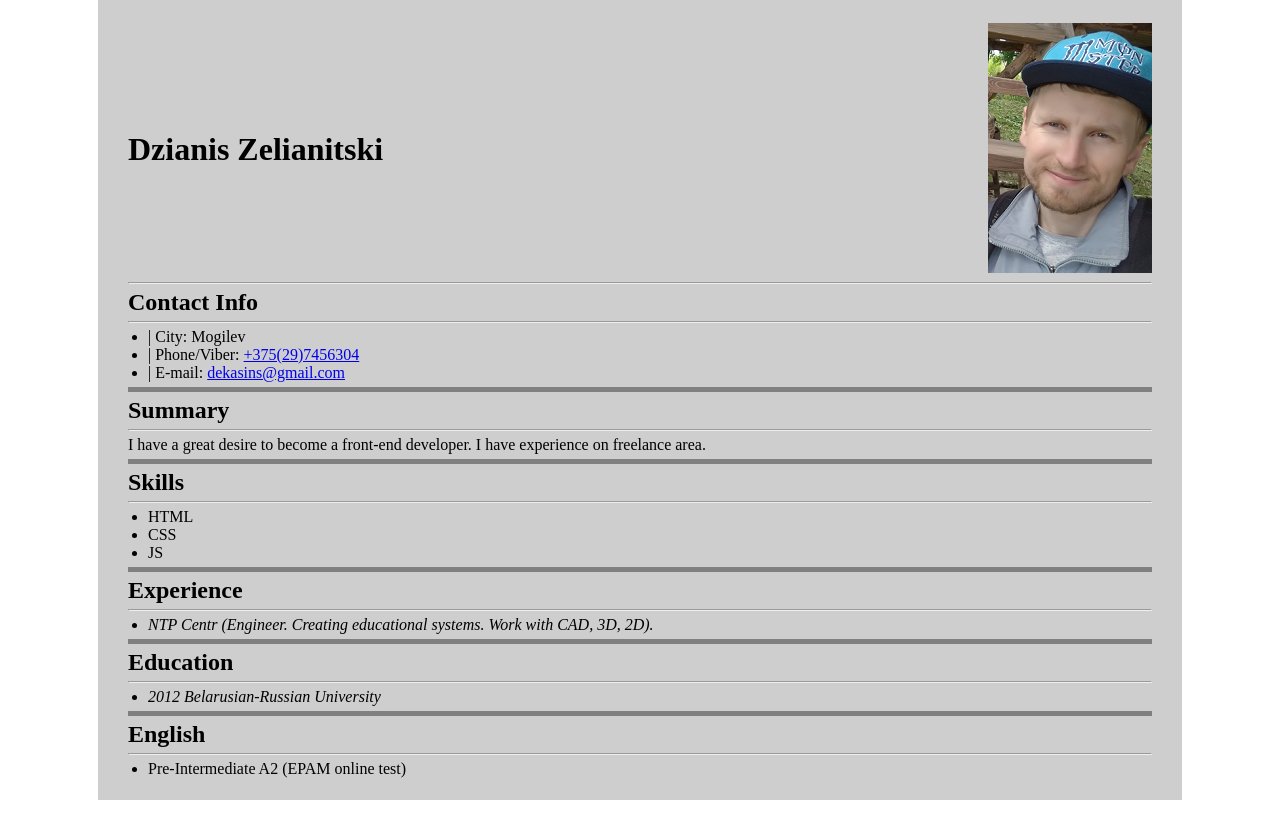
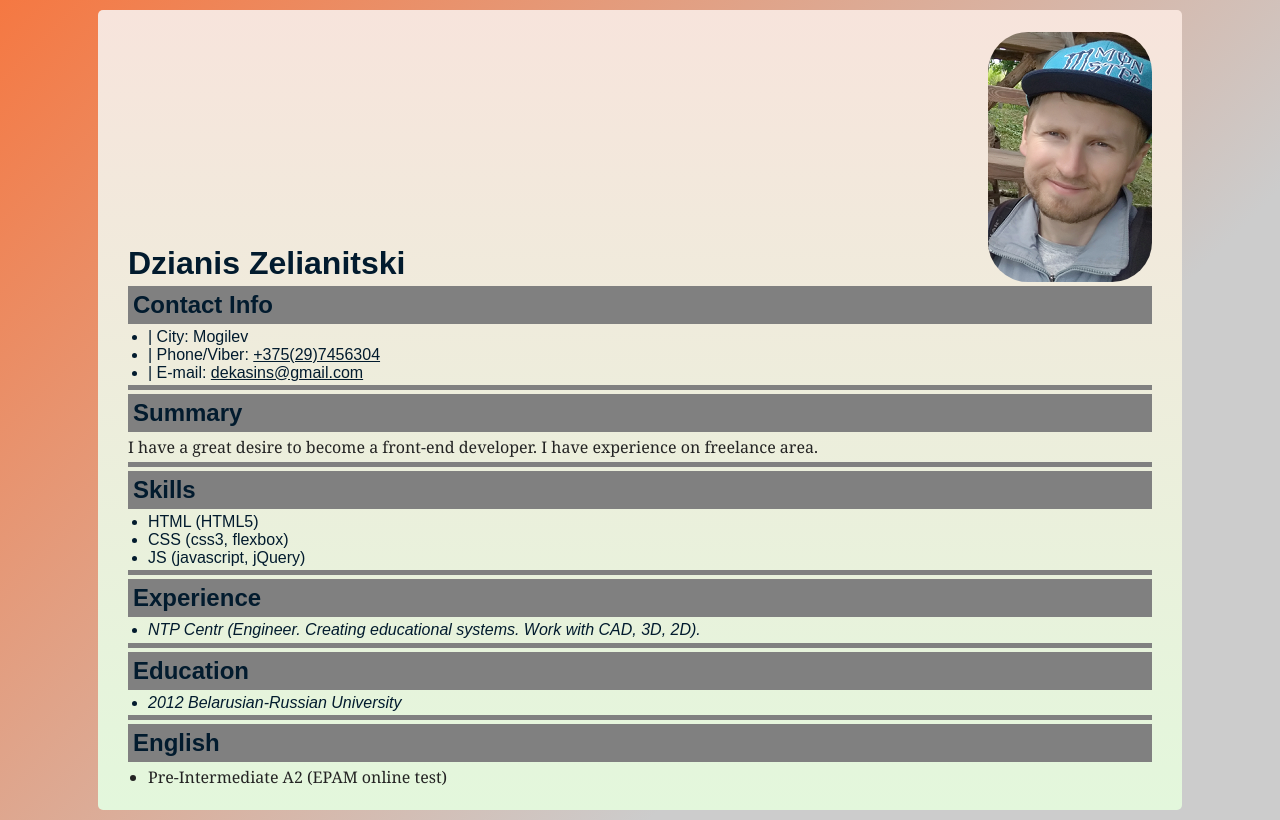
Before and after one commit to Dekasin/rsschool-cv, a plain HTML site: page index.html in a window 1280 px wide. Drawn offline with Linux system fonts and the light colour scheme.

Commit message:
fix: flex container

```diff
--- a/index.html
+++ b/index.html
@@ -6,15 +6,19 @@
     <link rel="stylesheet" href="style.css">
     <title>CV</title>
 </head>
+<body>
+<div class="wrapper">
+
+
     <div class="container">
-       <header><h1>Dzianis Zelianitski</h1>
-        <div class="photo"><img src="img/photo-cv.png" alt=""></div>
+       <header><h1 class="underline">Dzianis Zelianitski</h1>
+        <div class="photo"><img class="img" src="img/photo-cv.png" alt=""></div>
 
         </header>
-        <hr>
-        <h2>Contact Info</h2>
-        <hr>
-        <ul>
+
+        <h2><span class="underline">Contact Info</span> </h2>
+
+        <ul class="georgia">
             <li>| City: Mogilev</li>
             <li>| Phone/Viber: <a href="tel:+375297456304">+375(29)7456304</a></li>
             <li>| E-mail: <a href="mailto:dekasins@gmail.com">dekasins@gmail.com</a></li>
@@ -22,23 +26,25 @@
 
 <div class="border"></div>
 
-<h2>Summary</h2> <hr>
+<h2 class="underline">Summary</h2>
 
-I have a great desire to become a front-end developer. I have experience on freelance area.
+<p class="georgia">
+    I have a great desire to become a front-end developer. I have experience on freelance area.
+</p>
 
 <div class="border"></div>
 
 <h2>Skills</h2>
-<hr>
-<ul>
-    <li>HTML</li>
-    <li>CSS</li>
-    <li>JS</li>
+
+<ul class="georgia">
+    <li >HTML (HTML5)</li>
+    <li>CSS (css3, flexbox)</li>
+    <li>JS (javascript, jQuery)</li>
 </ul>
 
 <div class="border"></div>
 
-<h2>Experience</h2> <hr>
+<h2 class="underline">Experience</h2>
 <ul>
     <li> <em>NTP Centr (Engineer. Creating educational systems. Work with CAD, 3D, 2D).</em> </li>
 </ul>
@@ -46,7 +52,7 @@ I have a great desire to become a front-end developer. I have experience on free
 
 <div class="border"></div>
 
-<h2>Education</h2> <hr>
+<h2>Education</h2>
 <ul>
     <li>
         <em>2012 Belarusian-Russian University</em>
@@ -54,13 +60,11 @@ I have a great desire to become a front-end developer. I have experience on free
 </ul>
 <div class="border"></div>
 <h2>English</h2>
-<hr>
+
 <ul>
-    <li>Pre-Intermediate A2 (EPAM online test)</li>
+    <li class="georgia">Pre-Intermediate A2 (EPAM online test)</li>
 </ul>
     </div>
-
-<body>
-
+</div>
 </body>
 </html>
--- a/style.css
+++ b/style.css
@@ -2,41 +2,66 @@
 *, body {
 	margin: 0;
 	padding: 0;
+	font-family: Arial, Helvetica, sans-serif;
+	color:#021b2e
  }
 
+.wrapper{
+	background: linear-gradient(135deg, #f57842, #ccc 70%);
+	padding: 10px;
+}
 
 .container {
+	display: flex;
 	max-width: 1024px;
 	margin: 0 auto;
 	background-color: gray;
 	padding: 20px 30px;
-	background-color: rgb(206, 206, 206);
+	background: linear-gradient(to bottom, #f7e4dc, #e3f7dc);
 	min-height: 95vh;
-	display: flex;
 	flex-direction: column;
 	justify-content: space-around ;
+	border-radius: 5px;;
 }
-
-body {
-  margin: 0;
-  padding: 0;
-}
-
 
 header {
 	display: flex;
 	justify-content: space-between;
-	align-items: center;
+	align-items: flex-end;
 }
+h2{
+	background-color:gray;
+	padding:5px;
+}
+
 ul {
 	padding-left: 20px;
+}
 
-}
 .border {
 	height: 5px;
 	background-color:gray;
 	}
+
 .photo {
-	display: inline-block;
+	/* display: inline-block; */
+	background-color: honeydew;
+	/* padding: 20px; */
+	border-radius: 50px;
+	display: flex;
+	align-items: center;
+}
 
+.img{
+	border-radius: 40px;
+	max-width: 100%;
 }
+
+/* .underline{
+	border-bottom: #302d26 3px solid;
+} */
+
+.georgia{
+	font-family: Georgia, 'Times New Roman', Times, serif;
+	color:#232323;
+}
```
